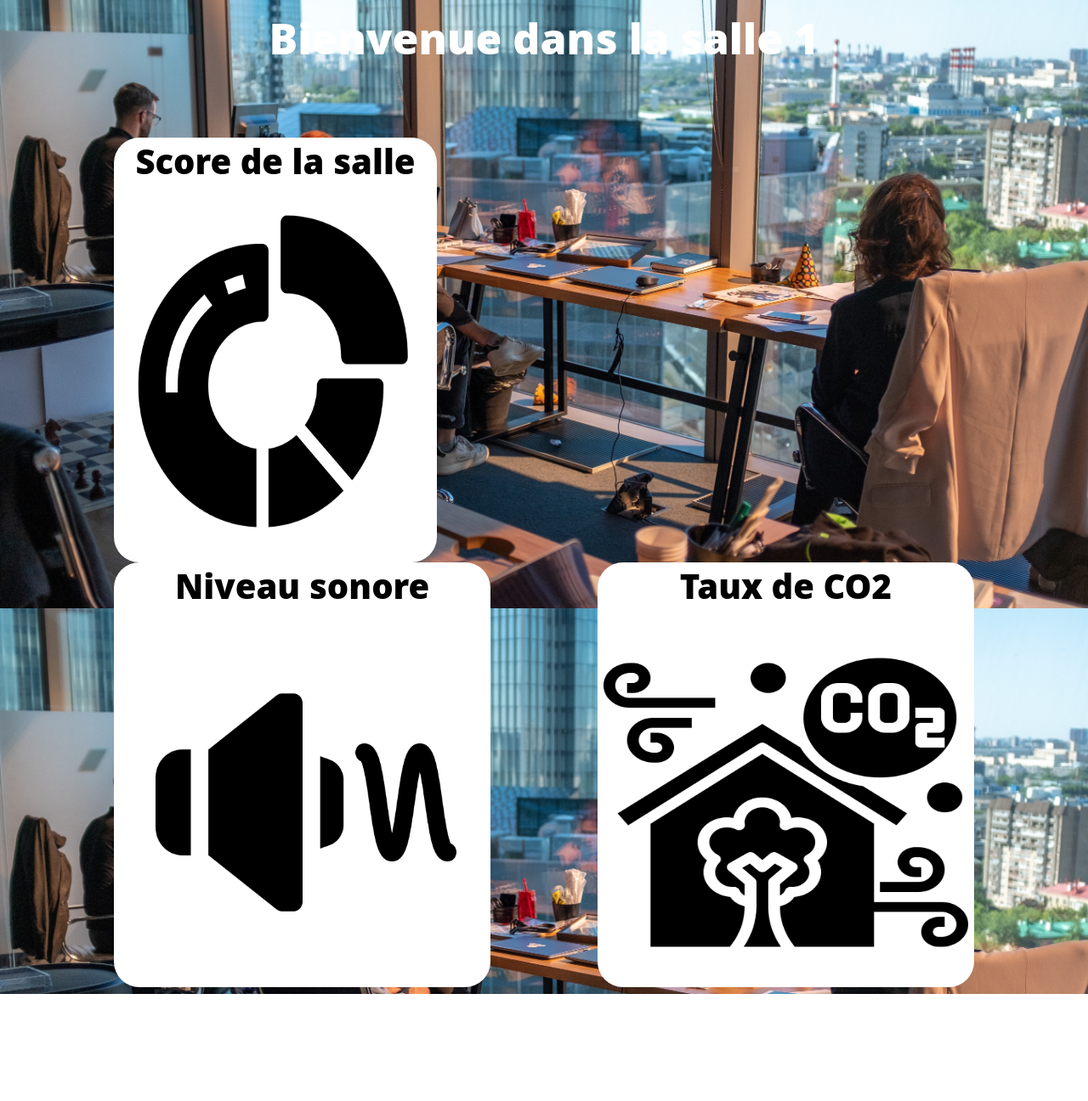
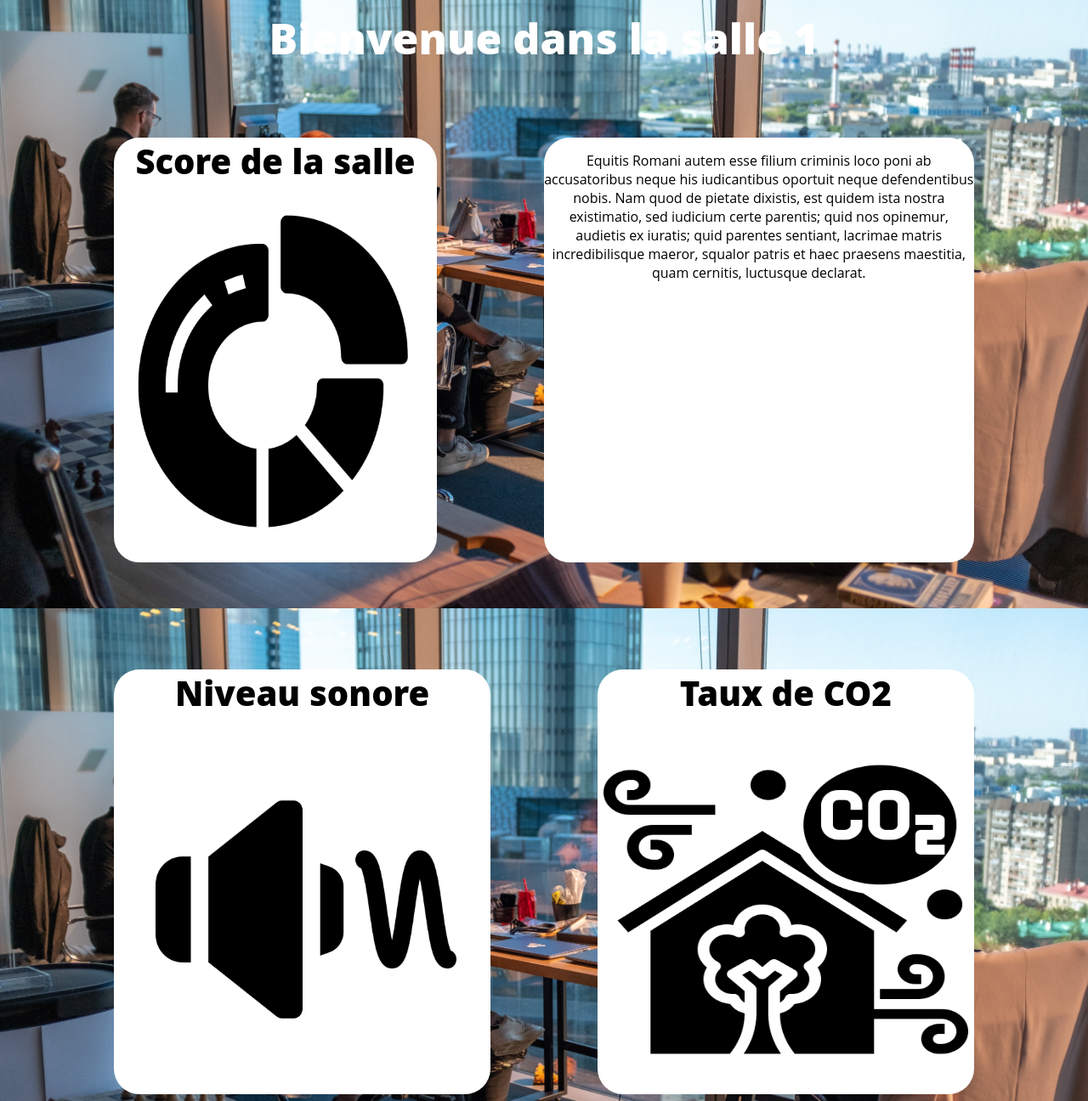
Before and after one commit to Pierro236/Ecosense, a PHP site: page /php/room.php in a window 1280 px wide. Shown: the part 84-1380 px from the top of the page at 85% size. Before the commit the page ends 1254 px from the top, so only its background shows below. Run offline with PHP 8.4, Linux system fonts and the light colour scheme.

Commit message:
Add files via upload

```diff
--- a/php/room.php
+++ b/php/room.php
@@ -67,7 +67,7 @@
     </h1>
 
 
-    <div class="content">
+    <div class="align">
         <div class="score">
             <div class="titre">
                 Score de la salle
@@ -75,7 +75,16 @@
             <img class="score1" src="../img/diagramme-circulaire.png" alt="">
         </div>
 
-         <div class="align">
+        <div class="score2">
+            <div class="texte">
+                <p>Equitis Romani autem esse filium criminis loco poni ab accusatoribus neque his iudicantibus oportuit neque defendentibus nobis. Nam quod de pietate dixistis, est quidem ista nostra existimatio, sed iudicium certe parentis; quid nos opinemur, audietis ex iuratis; quid parentes sentiant, lacrimae matris incredibilisque maeror, squalor patris et haec praesens maestitia, quam cernitis, luctusque declarat.</p>
+            </div>
+
+        </div>
+    </div>
+
+
+    <div class="align2">
         <div class="sound">
             <div class="titre">
                 Niveau sonore
@@ -88,9 +97,7 @@
                 Taux de CO2
             </div>
             <img class="cod2" src="../img/qualite-de-lair.png" alt="">
-
         </div>
-
     </div>
 
 
```
Lines whose indentation alone changed are shown as unchanged.
